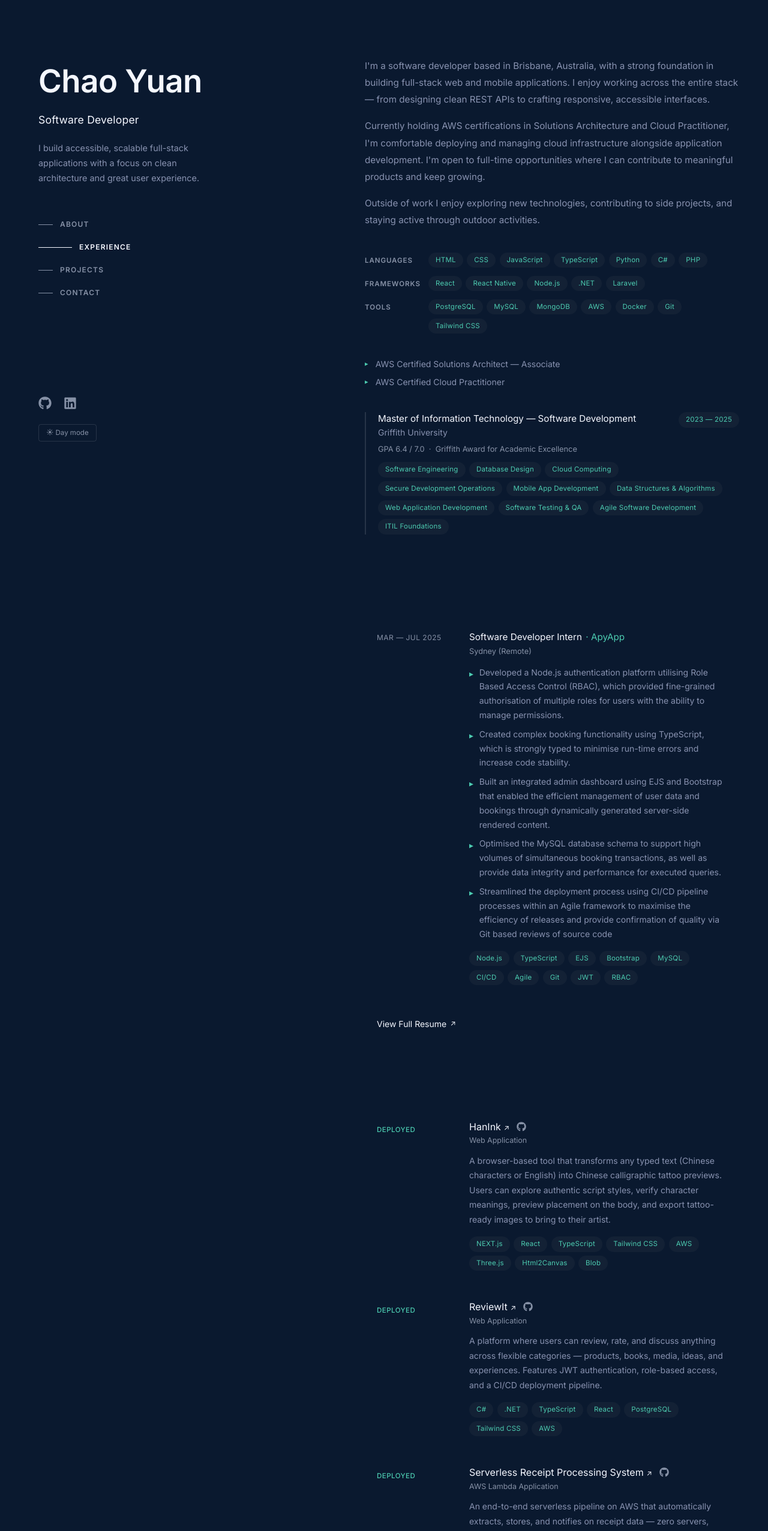
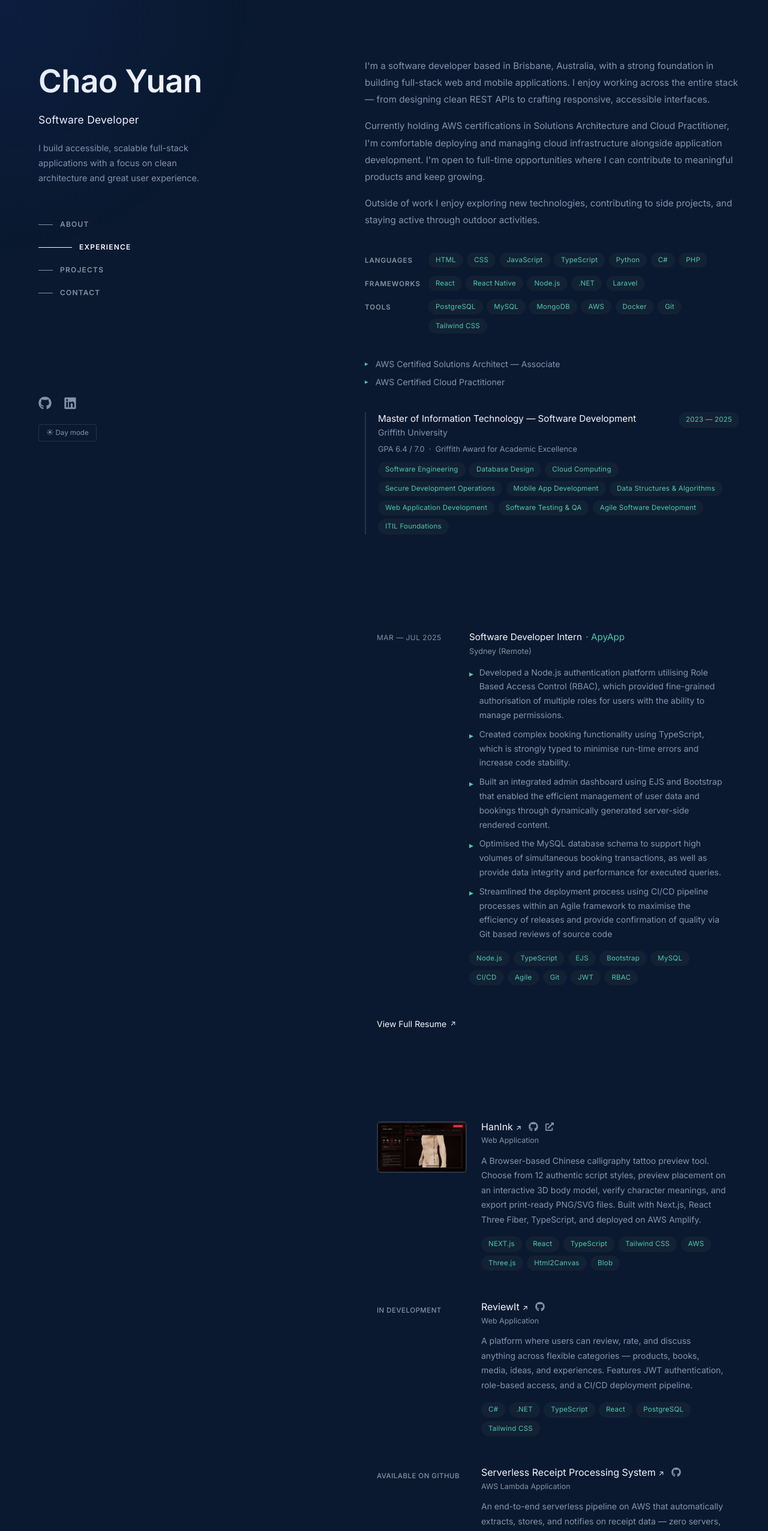
Before and after one commit to Chao-777/Chao-Portfolio, a React (Vite) app: page / in a window 1280 px wide. Shown: the top 2552 px of the page at 60% size. Built offline with nearby package versions, Linux system fonts and the light colour scheme.

Commit message:
Update project and experience

```diff
--- a/src/App.jsx
+++ b/src/App.jsx
@@ -11,13 +11,31 @@ import { FaGithub, FaLinkedin } from 'react-icons/fa';
 function App() {
   const [theme, setTheme] = useState('night');
   const isDay = theme === 'day';
+  const [mouse, setMouse] = useState({ x: 0, y: 0 });
 
   useEffect(() => {
     document.body.classList.toggle('day-mode', theme === 'day');
   }, [theme]);
 
+  useEffect(() => {
+    const handleMouseMove = (e) => setMouse({ x: e.clientX, y: e.clientY });
+    window.addEventListener('mousemove', handleMouseMove);
+    return () => window.removeEventListener('mousemove', handleMouseMove);
+  }, []);
+
   return (
     <>
+      {/* Mouse spotlight overlay */}
+      <div
+        style={{
+          position: 'fixed',
+          inset: 0,
+          pointerEvents: 'none',
+          zIndex: 9999,
+          background: `radial-gradient(600px at ${mouse.x}px ${mouse.y}px, rgba(29, 78, 216, 0.10), transparent 70%)`,
+          transition: 'background 0.1s ease',
+        }}
+      />
       <div className="min-h-screen">
         {/* Mobile sticky header — hidden on desktop */}
         <header
--- a/src/components/sections/Projects.jsx
+++ b/src/components/sections/Projects.jsx
@@ -1,20 +1,22 @@
-import { FaGithub } from 'react-icons/fa';
+import { FaGithub, FaExternalLinkAlt } from 'react-icons/fa';
 
 const PROJECTS = [
   {
     name: 'HanInk',
     type: 'Web Application',
-    desc: 'A browser-based tool that transforms any typed text (Chinese characters or English) into Chinese calligraphic tattoo previews. Users can explore authentic script styles, verify character meanings, preview placement on the body, and export tattoo-ready images to bring to their artist.',
+    desc: 'A Browser-based Chinese calligraphy tattoo preview tool. Choose from 12 authentic script styles, preview placement on an interactive 3D body model, verify character meanings, and export print-ready PNG/SVG files. Built with Next.js, React Three Fiber, TypeScript, and deployed on AWS Amplify.',
     stack: ['NEXT.js', 'React', 'TypeScript', 'Tailwind CSS', 'AWS', 'Three.js', 'Html2Canvas', 'Blob'],
     status: 'Deployed',
     link: 'https://github.com/Chao-777/HanInk',
+    website: 'https://haninkcalli.com/',
+    thumbnail: '/HanInk.png',
   },
   {
     name: 'ReviewIt',
     type: 'Web Application',
     desc: 'A platform where users can review, rate, and discuss anything across flexible categories — products, books, media, ideas, and experiences. Features JWT authentication, role-based access, and a CI/CD deployment pipeline.',
-    stack: ['C#', '.NET', 'TypeScript', 'React', 'PostgreSQL', 'Tailwind CSS', 'AWS', ],
-    status: 'Deployed',
+    stack: ['C#', '.NET', 'TypeScript', 'React', 'PostgreSQL', 'Tailwind CSS', ],
+    status: 'In Development',
     link: 'https://github.com/Chao-777/ReviewIt',
   },
   {
@@ -22,7 +24,7 @@ const PROJECTS = [
     type: 'AWS Lambda Application',
     desc: 'An end-to-end serverless pipeline on AWS that automatically extracts, stores, and notifies on receipt data — zero servers, zero manual processing.',
     stack: ['Python', 'Lambda', 'DynamoDB', 'S3', 'SES'],
-    status: 'Deployed',
+    status: 'Available on GitHub',
     link: 'https://github.com/Chao-777/Hogwarts-education-system',
   },
   {
@@ -30,7 +32,7 @@ const PROJECTS = [
     type: 'Web Application',
     desc: 'Education management platform with user registration, authentication, course management, and peer review assessments. Responsive UI built with Bootstrap and Blade templates.',
     stack: ['PHP', 'Laravel', 'MySQL', 'Bootstrap', 'Blade'],
-    status: 'Deployed',
+    status: 'Available on GitHub',
     link: 'https://github.com/Chao-777/Hogwarts-education-system',
   },
   {
@@ -38,7 +40,7 @@ const PROJECTS = [
     type: 'Mobile Application',
     desc: 'Educational mobile app for pharmacy students to learn correct drug pronunciation. Features audio playback, speed control, voice recording, pronunciation evaluation, and student rankings.',
     stack: ['JavaScript', 'React Native', 'Audio Processing', 'Authentication', 'Backend API'],
-    status: 'Deployed',
+    status: 'Available on GitHub',
     link: 'https://github.com/Chao-777/Drug-Speak',
   },
 ];
@@ -51,14 +53,28 @@ export const Projects = () => {
           {PROJECTS.map((proj, i) => (
             <div key={i} className="project-card">
 
-              {/* Status / icon column */}
+              {/* Thumbnail or status column */}
               <div
                 style={{
                   flexShrink: 0,
-                  width: '130px',
+                  width: '150px',
                   paddingTop: '0.2rem',
                 }}
               >
+                {proj.thumbnail ? (
+                  <img
+                    src={`${import.meta.env.BASE_URL}${proj.thumbnail.replace(/^\//, '')}`}
+                    alt={`${proj.name} thumbnail`}
+                    style={{
+                      width: '160px',
+                      height: '86px',
+                      objectFit: 'cover',
+                      borderRadius: '6px',
+                      border: '2px solid var(--c-border)',
+                      display: 'block',
+                    }}
+                  />
+                ) : (
                   <span
                     style={{
                       color: proj.status === 'Deployed' ? 'var(--c-primary)' : 'var(--c-faint)',
@@ -70,6 +86,7 @@ export const Projects = () => {
                   >
                     {proj.status}
                   </span>
+                )}
               </div>
 
               {/* Content column */}
@@ -99,6 +116,19 @@ export const Projects = () => {
                       aria-label={`${proj.name} GitHub`}
                     >
                       <FaGithub size={16} />
+                    </a>
+                  )}
+                  {proj.website && (
+                    <a
+                      href={proj.website}
+                      target="_blank"
+                      rel="noopener noreferrer"
+                      style={{ color: 'var(--c-faint)', transition: 'color 0.2s' }}
+                      onMouseEnter={(e) => (e.currentTarget.style.color = 'var(--c-primary)')}
+                      onMouseLeave={(e) => (e.currentTarget.style.color = 'var(--c-faint)')}
+                      aria-label={`${proj.name} website`}
+                    >
+                      <FaExternalLinkAlt size={14} />
                     </a>
                   )}
                 </div>
```
Also changed, not shown: public/HanInk.png (added). Lines whose indentation alone changed are shown as unchanged.
